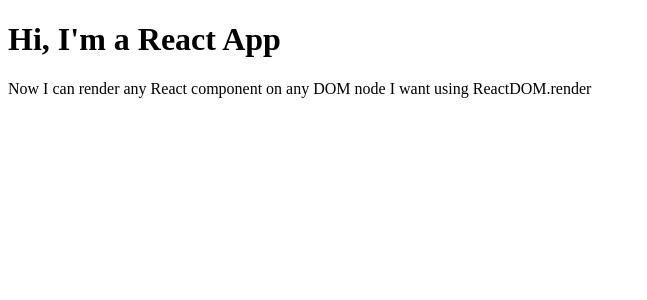
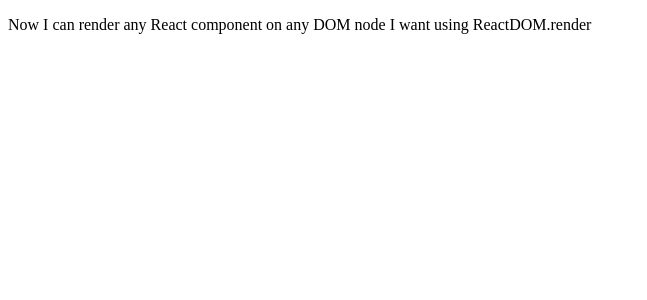
Before and after one commit to acciojob/single-component-debug-react-Shriram26101999, a React app: page / in a window 1280 px wide. Shown: the top 300 px of the page, without its empty margins (0-647 px from the left). Built offline with nearby package versions, Linux system fonts and the light colour scheme.

Commit message:
Update App.js

```diff
--- a/src/components/App.js
+++ b/src/components/App.js
@@ -1,11 +1,9 @@
-import React from 'react';
-const App = ()=>{
-    return (
-        <div id="main">
-          <h1>Hi, I'm a React App</h1>
-          <p>Now I can render any React component on any DOM node I want using ReactDOM.render</p>
-        </div>
-    );
+import React from 'react'
+
+const App = () => {
+  return (
+    <div><p>Now I can render any React component on any DOM node I want using ReactDOM.render</p></div>
+  )
 }
 
-export default App;
+export default App
```
